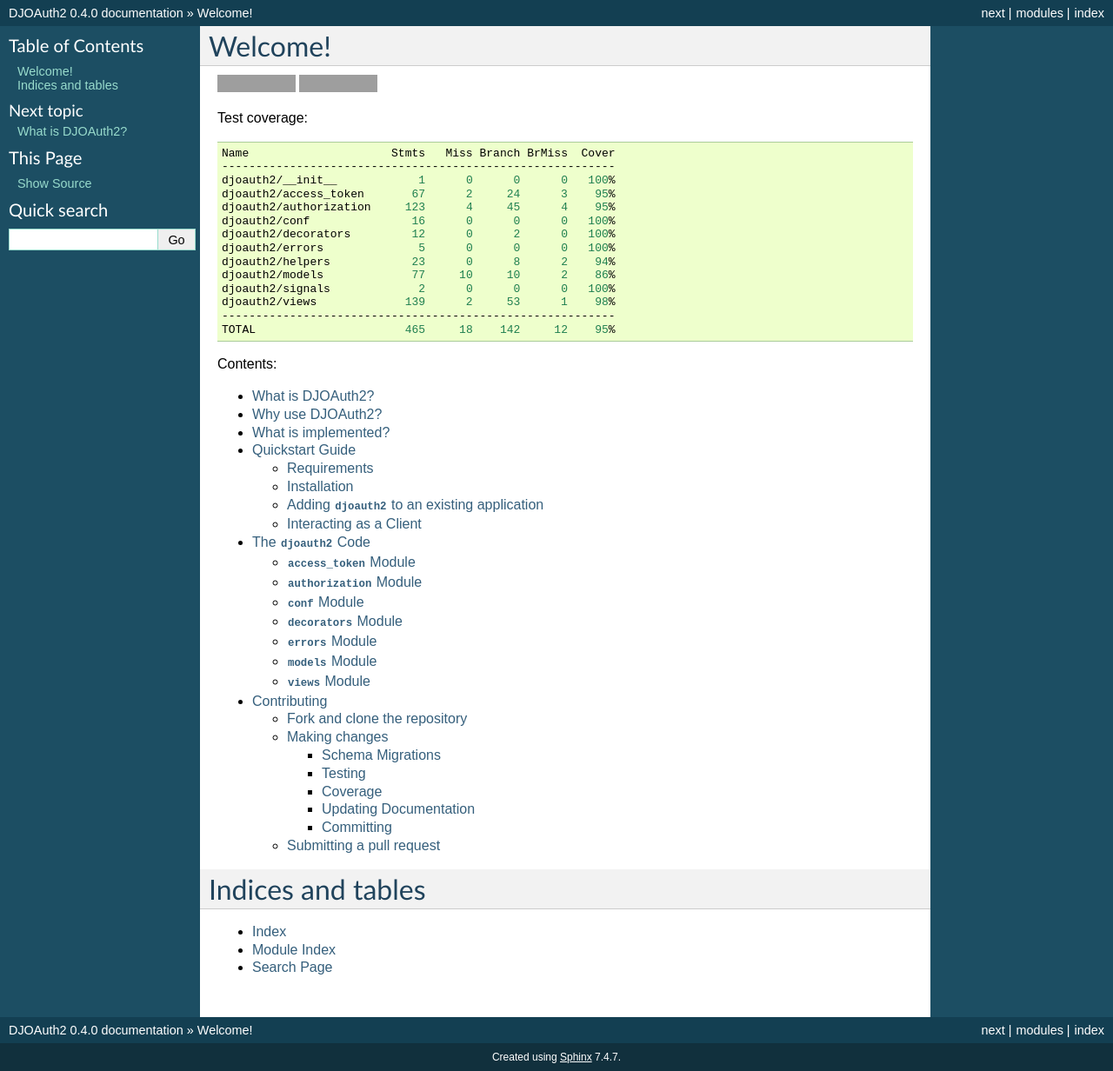
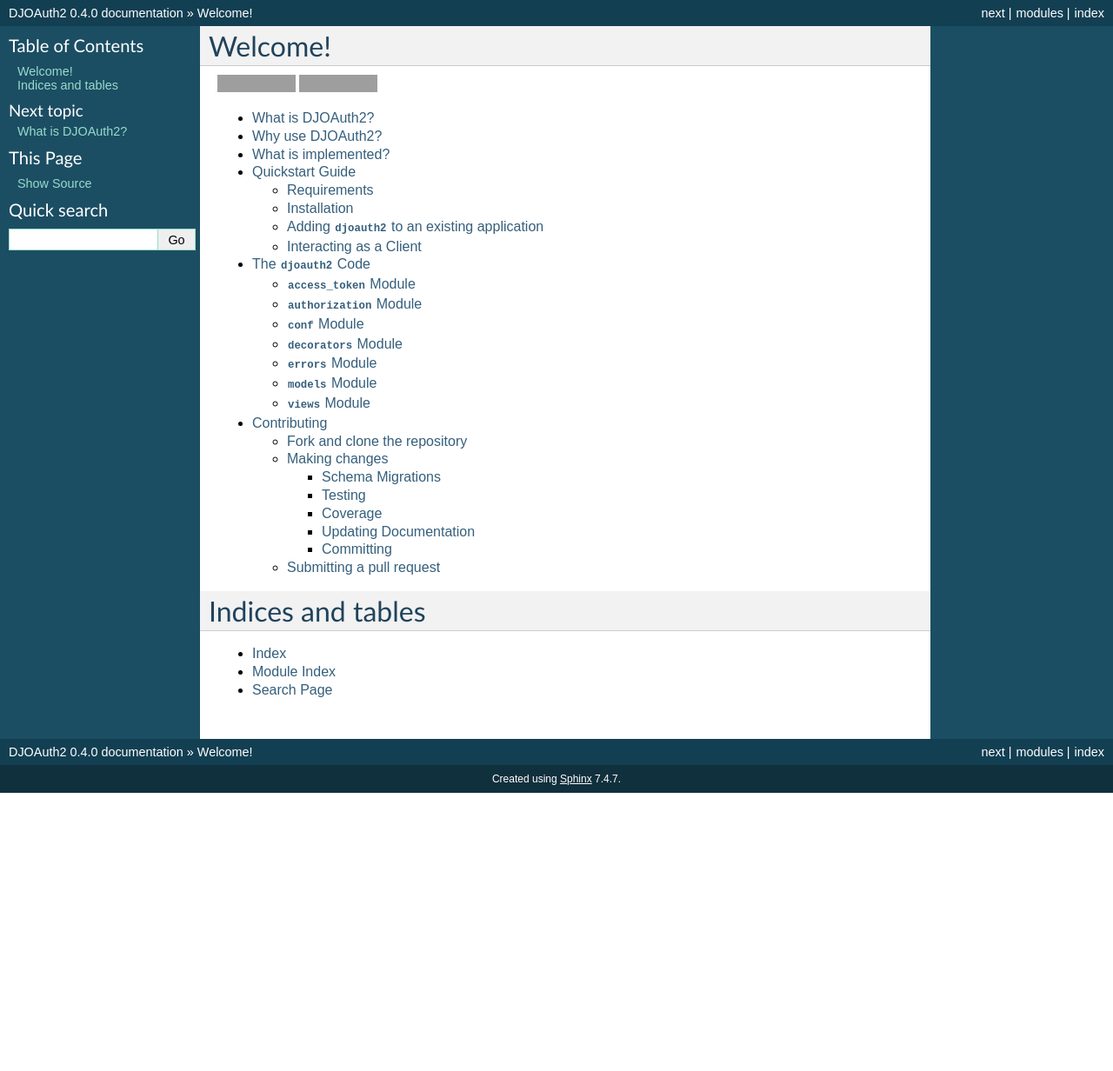
Before and after one commit to peterldowns/djoauth2, a Sphinx documentation site: the page built from docs/index.rst, in a window 1280 px wide. Shown: the whole page at 87% size. Built offline with Sphinx 7.4.7, drawn with Linux system fonts in a browser that asks for light colours; after the commit the page ends 912 px from its top, so only the background shows below that; grey boxes are pictures that could not be loaded.

Commit message:
Remove coverage block from index.

```diff
--- a/docs/index.rst
+++ b/docs/index.rst
@@ -5,28 +5,6 @@
 
 .. image:: https://travis-ci.org/Locu/djoauth2.png
     :target: https://travis-ci.org/Locu/djoauth2
-
-Test coverage:
-
-.. code-block:: bash
-
-    Name                     Stmts   Miss Branch BrMiss  Cover
-    ----------------------------------------------------------
-    djoauth2/__init__            1      0      0      0   100%
-    djoauth2/access_token       67      2     24      3    95%
-    djoauth2/authorization     123      4     45      4    95%
-    djoauth2/conf               16      0      0      0   100%
-    djoauth2/decorators         12      0      2      0   100%
-    djoauth2/errors              5      0      0      0   100%
-    djoauth2/helpers            23      0      8      2    94%
-    djoauth2/models             77     10     10      2    86%
-    djoauth2/signals             2      0      0      0   100%
-    djoauth2/views             139      2     53      1    98%
-    ----------------------------------------------------------
-    TOTAL                      465     18    142     12    95%
-
-
-Contents:
 
 .. toctree::
     :maxdepth: 4
```
